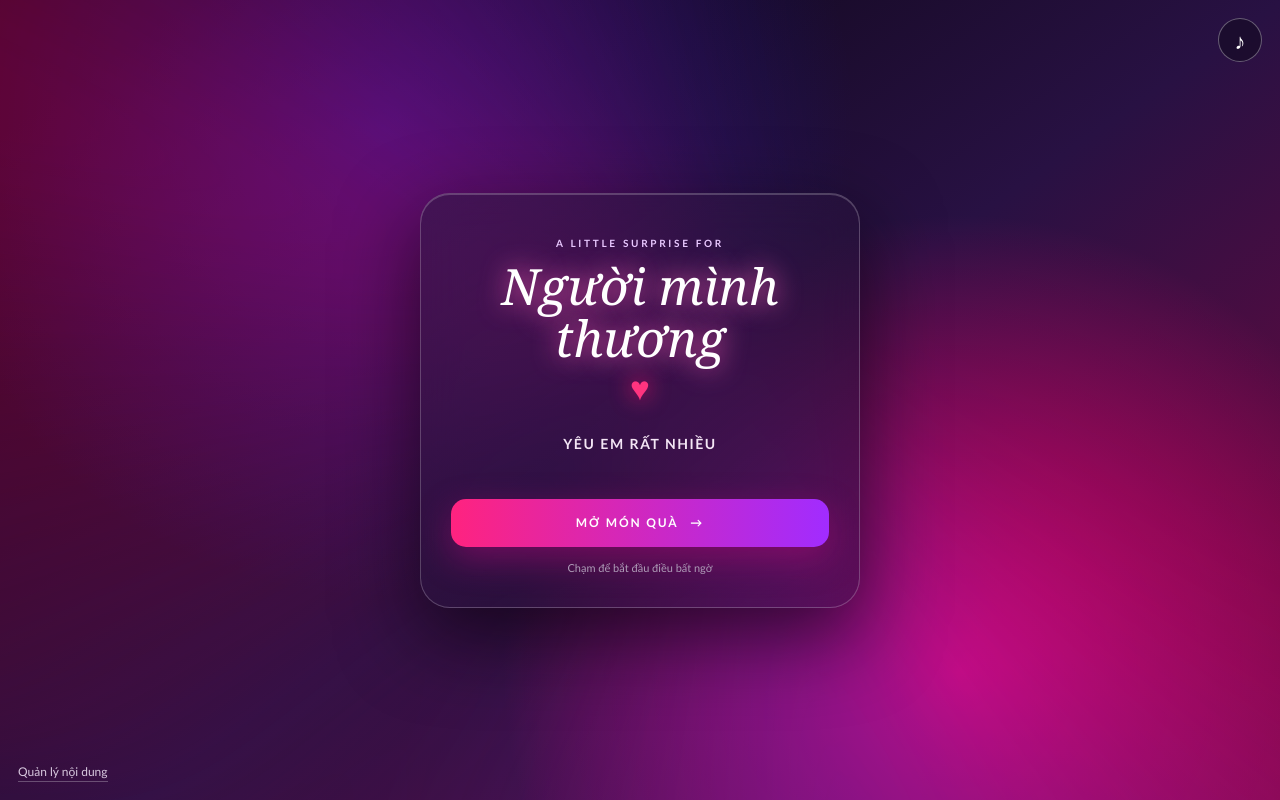
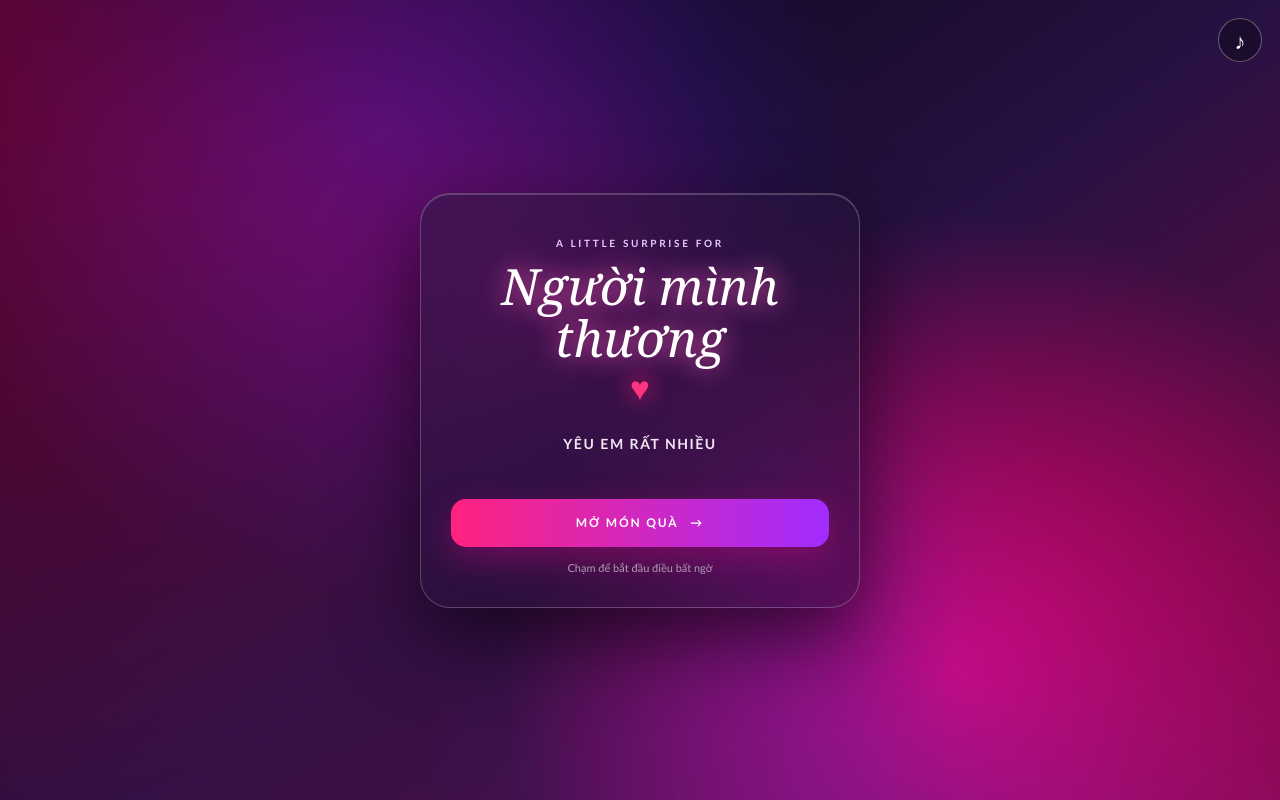
Before and after one commit to ngocnamh2007-star/PNN-LITTLE, a Next.js app: page / in a window 1280 px wide. Built offline with nearby package versions, Linux system fonts and the light colour scheme.

Commit message:
Polish recipient page and live gift results

```diff
--- a/app/admin/AdminClient.tsx
+++ b/app/admin/AdminClient.tsx
@@ -71,7 +71,9 @@ export default function AdminPage() {
     updateSelection();
     window.addEventListener("storage", updateSelection);
     window.addEventListener("love-selection-updated", updateSelection);
+    const selectionPolling = window.setInterval(updateSelection, 2500);
     return () => {
+      window.clearInterval(selectionPolling);
       window.removeEventListener("storage", updateSelection);
       window.removeEventListener("love-selection-updated", updateSelection);
     };
--- a/app/globals.css
+++ b/app/globals.css
@@ -32,7 +32,6 @@ button { color: inherit; }
 .hint { margin: 13px 0 0; color: #af9db8; font-size: 11px; }
 .viewer-card h1 { margin: 5px 0 0; font: italic clamp(34px, 9vw, 50px)/1.05 Georgia, serif; text-shadow: 0 0 26px #ff60b8; }
 .gift-preview { min-height: 48px; margin: 0 0 18px; color: #f4e6f5; letter-spacing: .11em; line-height: 1.5; font-size: 14px; font-weight: 800; }
-.admin-link { position: fixed; left: 18px; bottom: 18px; z-index: 30; color: #d8c9df; text-decoration: none; font-size: 12px; border-bottom: 1px solid #ffffff44; }
 .loading-card { width: min(84vw, 420px); padding: 44px 28px 35px; text-align: center; border: 1px solid #ffffff55; border-radius: 27px; background: #2810368a; box-shadow: 0 20px 70px #0008; backdrop-filter: blur(18px); }
 .loading-heart { font-size: 48px; color: #ff2d78; filter: drop-shadow(0 0 20px #ff2d78); animation: beat .8s infinite; }
 .loading-card strong { display: block; margin: 17px 0 26px; font-size: 17px; }
--- a/app/layout.tsx
+++ b/app/layout.tsx
@@ -2,7 +2,7 @@ import type { Metadata } from "next";
 import "./globals.css";
 
 export const metadata: Metadata = {
-  title: "A Little Love — Món quà dành cho người thương",
+  title: "PNN-LITTLE — Món quà dành cho người thương",
   description: "Một bất ngờ nhỏ với lời yêu thương, trái tim và những bức ảnh kỷ niệm.",
 };
 
--- a/app/page.tsx
+++ b/app/page.tsx
@@ -1,6 +1,5 @@
 "use client";
 
-import Link from "next/link";
 import { PointerEvent, useEffect, useMemo, useRef, useState } from "react";
 import {
   defaultConfig,
@@ -162,7 +161,6 @@ export default function Home() {
             </button>
             <p className="hint">Chạm để bắt đầu điều bất ngờ</p>
           </div>
-          <Link className="admin-link" href="/admin">Quản lý nội dung</Link>
         </section>
       )}
 
```
